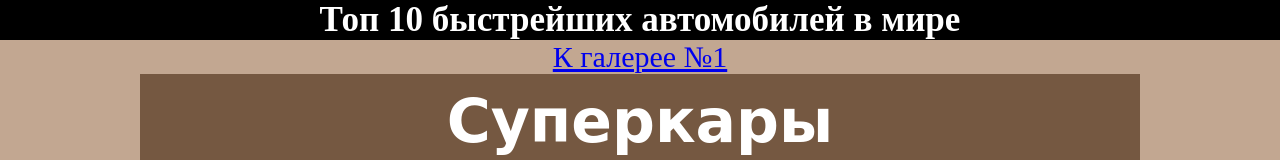
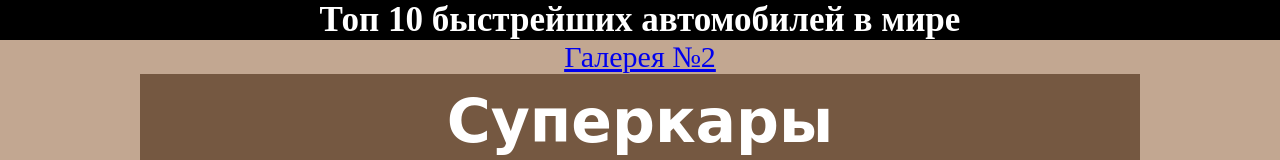
Before and after one commit to Tinzaku/tinzaku.github.io, a plain HTML site: page index.html in a window 1280 px wide. Shown: the top 160 px of the page. Drawn offline with Linux system fonts and the light colour scheme; files that its build step writes are made by us from their sources; files whose address does not match are found by name.

Commit message:
Update index.html

```diff
--- a/index.html
+++ b/index.html
@@ -25,7 +25,7 @@
 <body>
 	<div>
 	<div><h3 style="color: white; background-color: black"> Топ 10 быстрейших автомобилей в мире </h3></div>
-		<div><a class="linker" href="https://tinzaku.github.io/">К галерее №1</a><div>
+		<div><a class="linker" href="https://tinzaku.github.io/">Галерея №2</a><div>
 	<div>
 	<main class="main">
 		<h1 class="heading" style="justify-content: center; color: white;">Суперкары</h1>
```
